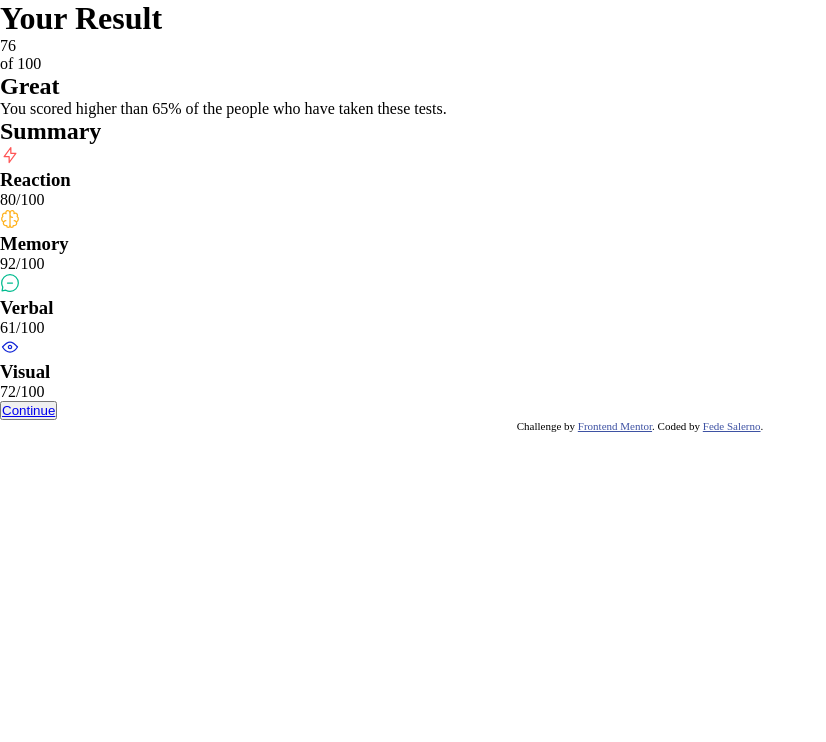
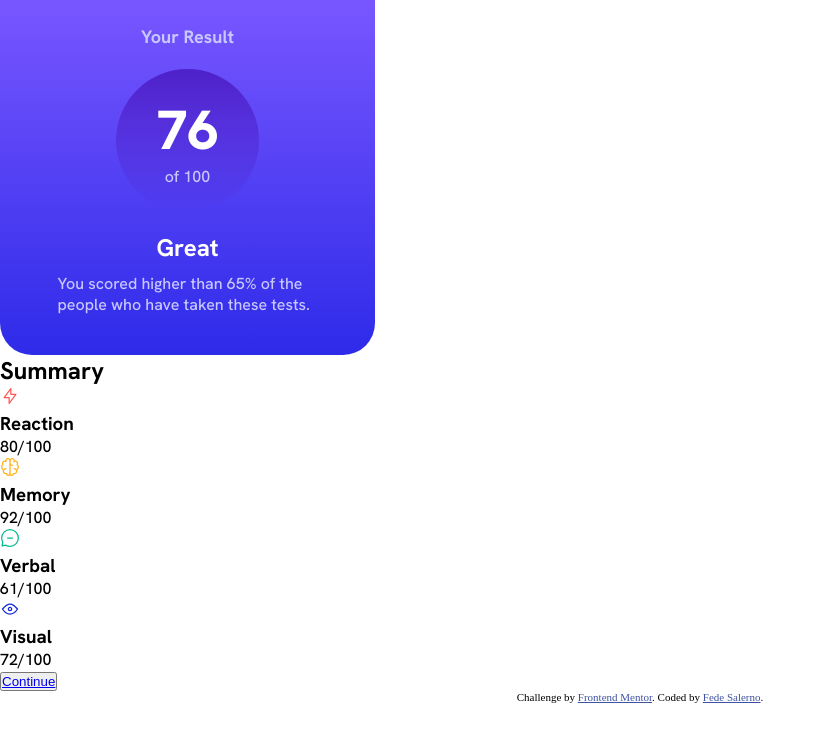
Before and after one commit to Federico-Salerno/results-summary-component-main, a plain HTML site: page index.html in a window 1280 px wide. Shown: the whole page, without its empty margins (0-826 px from the left). Drawn offline with Linux system fonts and the light colour scheme.

Commit message:
HTML: agrgado de div .result CSS: estilos agregados a .main-container

```diff
--- a/css/style.css
+++ b/css/style.css
@@ -1,5 +1,4 @@
-@import url('https://fonts.googleapis.com/css2?family=Hanken+Grotesk:wght@500;700;900&display=swap');
-
+@import url('https://fonts.googleapis.com/css2?family=Hanken+Grotesk:wght@500;700;800&display=swap');
 :root{
     /* Font */
     --font-hanken-grotesk: 'Hanken Grotesk', sans-serif;
@@ -16,8 +15,17 @@
     --Light-slate-blue-background: hsl(252, 100%, 67%);
     --Light-royal-blue-background: hsl(241, 81%, 54%);
 
+    --gradient-primary: linear-gradient(
+        var(--Light-slate-blue-background),
+        var(--Light-royal-blue-background));
+
     --Violet-blue-circle: hsla(256, 72%, 46%, 1);
     --Persian-blue-circle: hsla(241, 72%, 46%, 0);
+
+    --gradient-secondary: linear-gradient(
+        var(--Violet-blue-circle),
+        var(--Persian-blue-circle));
+
 
     /*Neutral*/
     --White: hsl(0, 0%, 100%);
@@ -34,6 +42,69 @@
     box-sizing: border-box;
 }
 
+.main-container{
+    font-family: var(--font-hanken-grotesk);
+}
+
+.main-result{
+    width: 375px;
+    height: 355px;
+    border-radius: 0 0 32px 32px;
+    display: flex;
+    flex-direction: column;
+    align-items: center;
+    justify-content: space-between;
+    background-image: var(--gradient-primary);
+}
+
+.main-result h1{
+    font-size: 18px;
+    font-weight: 700;
+    padding-top: 25px;
+    color: var(--Light-lavender);
+}
+
+.result{
+    display: flex;
+    flex-direction: column;
+    align-items: center;
+    justify-content: space-between;
+    height: 123px;
+}
+
+.result p{
+    width: 260px;
+    padding-bottom: 40px;
+    color: var(--Light-lavender);
+}
+
+.result h2{
+    color: var(--White);
+}
+
+.circle{
+    display: flex;
+    flex-direction: column;
+    justify-content: space-between;
+    align-items: center;
+    width: 143px;
+    height: 143px;
+    padding: 20px;
+    border-radius: 50%;
+    background-image: var(--gradient-secondary);
+}
+
+.circle span{
+    font-size: 55px;
+    font-weight: 800;
+    padding-top: 5px;
+    color: var(--White);
+}
+
+.circle p{
+    padding-bottom: 5px;
+    color: var(--Light-lavender);
+}
 
 .attribution { font-size: 11px; text-align: center; }
 .attribution a { color: hsl(228, 45%, 44%); }
--- a/index.html
+++ b/index.html
@@ -13,8 +13,8 @@
 
 <body>
   <main>
-
-    <div class="result-main">
+    <div class="main-container">
+      <div class="main-result">
         <h1>Your Result</h1>
 
         <div class="circle">
@@ -22,9 +22,13 @@
           <p>of 100</p>
         </div>
 
+        <div class="result">
           <h2>Great</h2>
+          <p>You scored higher than 65% of the people who have taken these tests.</p>
+        </div>
 
-      <p>You scored higher than 65% of the people who have taken these tests.</p>
+
+
 
       </div>
 
@@ -57,6 +61,7 @@
 
         <button><a href="#">Continue</a></button>
       </div>
+    </div>
 
   </main>
 
```
Lines whose indentation alone changed are shown as unchanged.
